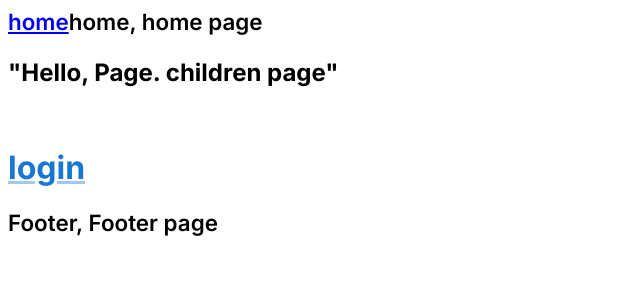
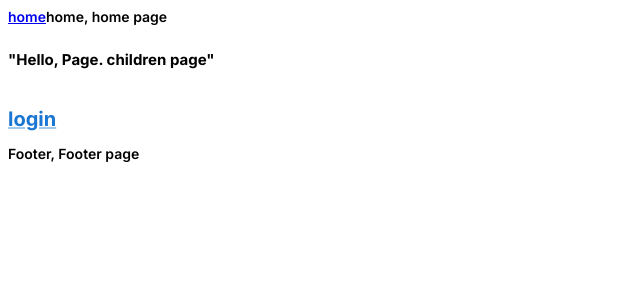
Before and after one commit to C-DYoung/project_ex, a Next.js app: page / in a window 1280 px wide. Shown: the top 300 px of the page, without its empty margins (0-640 px from the left). Built offline with nearby package versions, Linux system fonts and the light colour scheme.

Commit message:
Fix : global css 설정

```diff
--- a/src/app/globals.css
+++ b/src/app/globals.css
@@ -1,15 +1,26 @@
 .login-size {
-    width: '520px';
-    height: '288px';
-};
+  width: "520px";
+  height: "288px";
+}
 
 .login-size-userId {
-    width: '520px';
-    height: '51px';
-    gap: '16px';
-};
+  width: "520px";
+  height: "51px";
+  gap: "16px";
+}
 
 .underline-none {
-    text-decoration: none;
-    color: #000;
-};
+  text-decoration: none;
+  color: #000;
+}
+
+html,
+body {
+  height: 100%;
+}
+
+html {
+  -webkit-box-sizing: border-box;
+  box-sizing: border-box;
+  font-size: 62.5%;
+}
```
